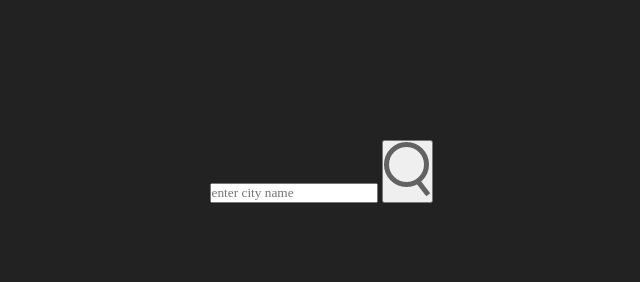
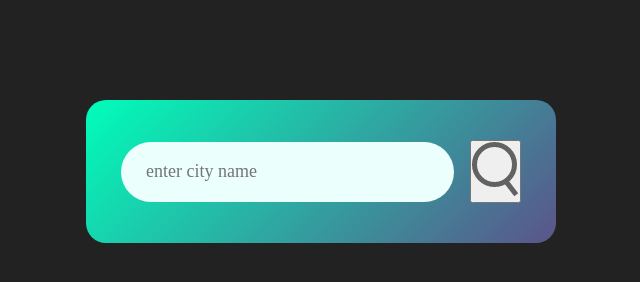
Before and after one commit to Rhythmkamra/projects-2024, a plain HTML site: page weather-app/index.html in a window 1280 px wide. Shown: the whole page, without its empty margins (319-959 px from the left). Drawn offline with Linux system fonts and the light colour scheme.

Commit message:
css learning

```diff
--- a/weather-app/style.css
+++ b/weather-app/style.css
@@ -14,8 +14,10 @@ body{
     /* this width may have overflow of content unless property of text overflow is used  */
     max-width: 470px;
     /* whereas here the element is more flexible and adjust itself to the given dimensions */
-    background: linear-gradient(135deg,#5b548a);
+    background: linear-gradient(135deg,#00feba,#5b548a);
+    /* the degree represents the gradient that takes place at that angle i.e rhe colour change will take place at an angle of 135 degree */
     color:#fff;
+    /* text colour */
     margin: 100px auto 0;
     /* top -right -bottom -left */
     /* since the left is also not specified the browser will set it to be also auto */
@@ -23,3 +25,34 @@ body{
     padding: 40px 35px;
     text-align: center;
 }
+.search{
+    width:100%;
+    display: flex;
+    /* THE DISPLAY PROPERTY */
+    /* THE WIDTH AND HEIGHT PROPERTIES CAN ONLY BE APPLIED TO THE BLOCK ELEMENTS NOT THE INLINE ELEMEMTS */
+    /* the display properties tells us how the elements are displayed on the screen
+    it mostly has 2 attributes BLOCK OR INLINE
+    the block elements are those which start on the new line and take up the full width
+    eg:- h1 div p form footer*/
+    /* the inline elements are those who do not start on a new line just take the desired width they require */
+    justify-content: space-around;
+    /* its like arranging things horizontally inside a container like books inside a shelf */
+    align-items: center;
+}
+.search input{
+    border: 0;
+    outline: 0;
+    background: #ebfffc;
+    color: #555;
+    padding:10px 25px ;
+    height: 60px;
+    border-radius:30px ;
+    flex: 1;
+    /* part of the flexbox that means giving equal portion to the items of the flexbox */
+    margin-right: 16px;
+    font-size:18px;
+
+}
+.search button{
+
+}
```
